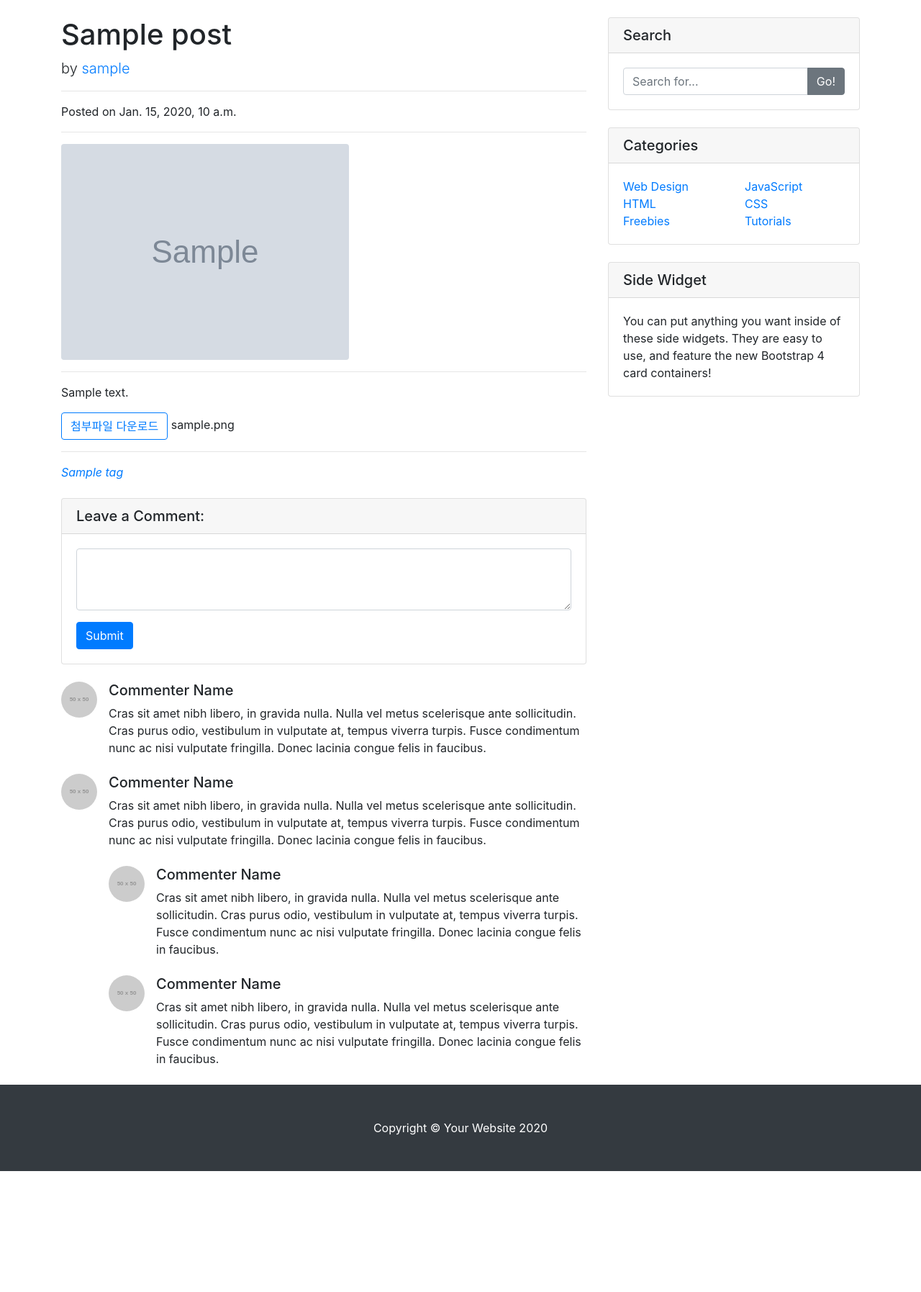
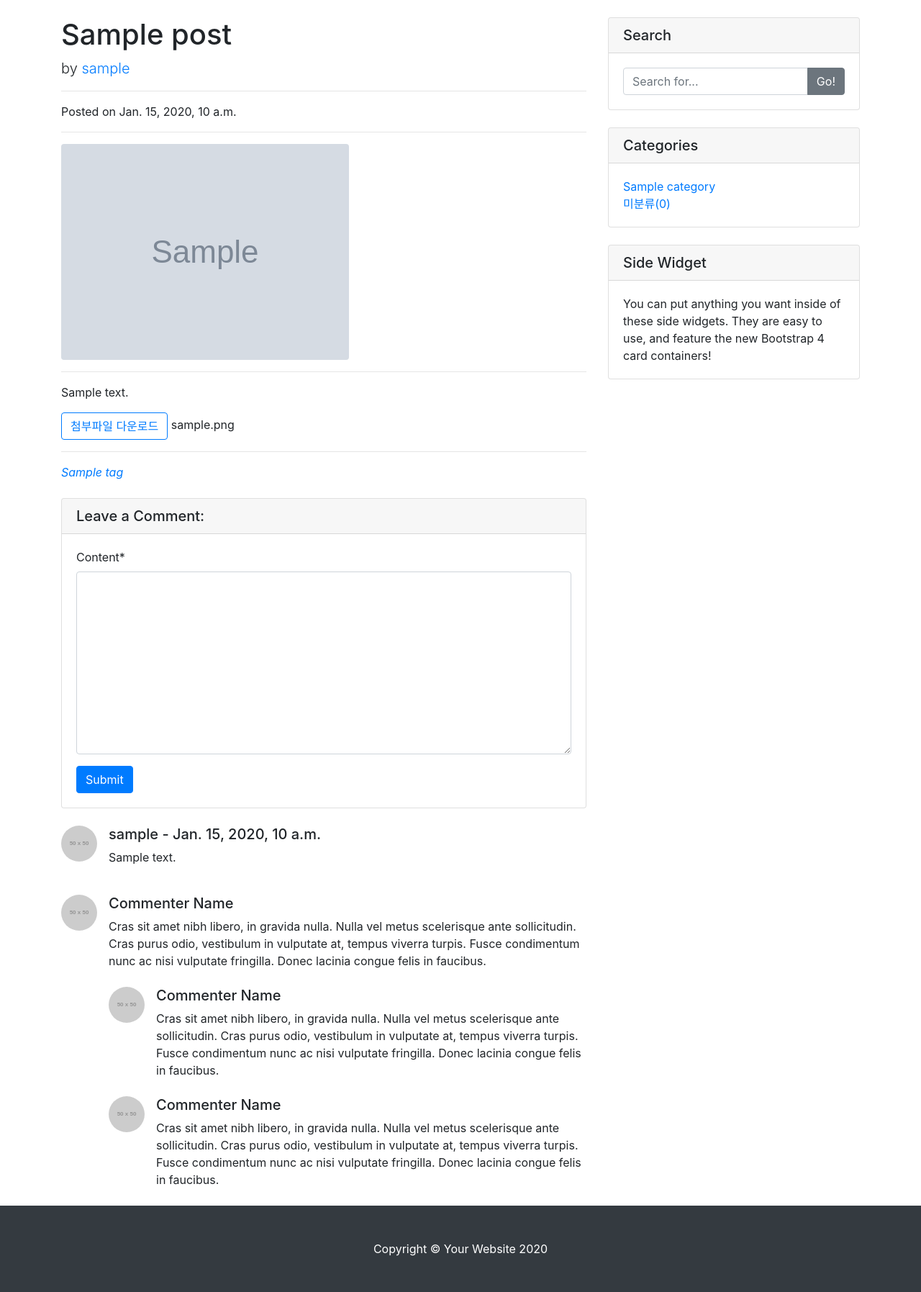
Before and after one commit to chj0112/cloud-programming, a Django app: page /blog/1/ in a window 1280 px wide. Shown: the part 56-1851 px from the top of the page at 72% size. Before the commit the page ends 1683 px from the top, so only its background shows below. Run offline with Django 4.2, Linux system fonts and the light colour scheme; tables that the repository leaves empty hold one stand-in row (values such as "Sample post"); grey boxes marked "Sample" are stand-in pictures; grey boxes labelled with a size stand in for pictures from a placeholder-image service; some libraries are stand-ins or nearby versions.

Commit message:
댓글 관련 기능 추가

```diff
--- a/django_project/blog/admin.py
+++ b/django_project/blog/admin.py
@@ -1,9 +1,10 @@
 from django.contrib import admin
 from markdownx.admin import MarkdownxModelAdmin
 
-from .models import Post, Category, Tag
+from .models import Post, Category, Tag, Comment
 
 admin.site.register(Post, MarkdownxModelAdmin)
+admin.site.register(Comment)
 
 
 class CategoryAdmin(admin.ModelAdmin):
--- /dev/null
+++ b/django_project/blog/forms.py
@@ -0,0 +1,9 @@
+from django import forms
+
+from .models import Comment
+
+
+class CommentForm(forms.ModelForm):
+    class Meta:
+        model = Comment
+        fields = ['content', ]
--- a/django_project/blog/models.py
+++ b/django_project/blog/models.py
@@ -56,3 +56,18 @@ class Post(models.Model):
 
     def get_content_markdown(self):
         return markdown(self.content)
+
+
+class Comment(models.Model):
+    post = models.ForeignKey(Post, on_delete=models.CASCADE)
+    author = models.ForeignKey(User, on_delete=models.CASCADE)
+    content = models.TextField()
+
+    created_at = models.DateTimeField(auto_now_add=True)
+    updated_at = models.DateTimeField(auto_now=True)
+
+    def __str__(self):
+        return f'{self.author} - {self.content}'
+
+    def get_absolute_url(self):
+        return f'{self.post.get_absolute_url()}#comment--{self.pk}'
--- a/django_project/blog/templates/blog/post_detail.html
+++ b/django_project/blog/templates/blog/post_detail.html
@@ -1,3 +1,4 @@
+{% load crispy_forms_filters %}
 <!DOCTYPE html>
 {% load static %}
 <html lang="ko">
@@ -105,23 +106,28 @@
         <div class="card my-4">
           <h5 class="card-header">Leave a Comment:</h5>
           <div class="card-body">
-            <form>
+            <form method="POST" action="{{ post.get_absolute_url }}/add_comment/"> {% csrf_token %}
               <div class="form-group">
-                <textarea class="form-control" rows="3"></textarea>
+                  {{ comment_form | crispy }}
               </div>
               <button type="submit" class="btn btn-primary">Submit</button>
             </form>
           </div>
         </div>
 
+        {% if post.comment_set.exists %}
+            {% for comment in post.comment_set.iterator %}
                 <!-- Single Comment -->
-        <div class="media mb-4">
+                <div class="media mb-4" id="comment--{{ comment.pk }}">
                   <img class="d-flex mr-3 rounded-circle" src="http://placehold.it/50x50" alt="">
                   <div class="media-body">
-            <h5 class="mt-0">Commenter Name</h5>
-            Cras sit amet nibh libero, in gravida nulla. Nulla vel metus scelerisque ante sollicitudin. Cras purus odio, vestibulum in vulputate at, tempus viverra turpis. Fusce condimentum nunc ac nisi vulputate fringilla. Donec lacinia congue felis in faucibus.
+                    <h5 class="mt-0">{{ comment.author }} - {{ comment.created_at }}</h5>
+                    <p>{{ comment.content }}</p>
                   </div>
                 </div>
+            {% endfor %}
+        {% endif %}
+
 
         <!-- Comment with nested comments -->
         <div class="media mb-4">
@@ -174,27 +180,13 @@
             <div class="row">
               <div class="col-lg-6">
                 <ul class="list-unstyled mb-0">
+                        {% for category in categories %}
                             <li>
-                    <a href="#">Web Design</a>
+                                <a href="{{ category.get_absolute_url }}">{{ category.name }}</a>
                             </li>
+                        {% endfor %}
                         <li>
-                    <a href="#">HTML</a>
-                  </li>
-                  <li>
-                    <a href="#">Freebies</a>
-                  </li>
-                </ul>
-              </div>
-              <div class="col-lg-6">
-                <ul class="list-unstyled mb-0">
-                  <li>
-                    <a href="#">JavaScript</a>
-                  </li>
-                  <li>
-                    <a href="#">CSS</a>
-                  </li>
-                  <li>
-                    <a href="#">Tutorials</a>
+                            <a href="/blog/category/no-category">미분류({{ no_category_count }})</a>
                         </li>
                     </ul>
               </div>
--- a/django_project/blog/urls.py
+++ b/django_project/blog/urls.py
@@ -9,6 +9,7 @@ urlpatterns = [
     path('create_post/', views.PostCreate.as_view()),
     path('update_post/<int:pk>/', views.PostUpdate.as_view()),
     path('<int:pk>/', views.PostDetail.as_view()),
+    path('<int:pk>/add_comment/', views.add_comment),
     path('category/<str:slug>/', views.categories_page),
     path('tag/<str:slug>/', views.tag_page),
 ]
--- a/django_project/blog/views.py
+++ b/django_project/blog/views.py
@@ -2,6 +2,7 @@ from django.contrib.auth.mixins import LoginRequiredMixin, UserPassesTestMixin
 from django.shortcuts import render, redirect
 from django.views.generic import ListView, DetailView, CreateView, UpdateView
 
+from .forms import CommentForm
 from .models import Post, Category, Tag
 
 
@@ -60,7 +61,7 @@ class PostDetail(DetailView):
         context = super(PostDetail, self).get_context_data()
         context['categories'] = Category.objects.all()
         context['no_category_count'] = Post.objects.filter(category=None).count()
-
+        context['comment_form'] = CommentForm
         return context
 
 
@@ -92,3 +93,20 @@ def tag_page(request, slug):
         'no_category_count': Post.objects.filter(category=None).count(),
     }
     return render(request, 'blog/post_list.html', context)
+
+
+def add_comment(request, pk):
+    if not request.user.is_authenticated:
+        raise PermissionError
+
+    if request.method == 'POST':
+        post = Post.objects.get(pk=pk)
+        comment_form = CommentForm(request.POST)
+        comment_temp = comment_form.save(commit=False)
+        comment_temp.post = post
+        comment_temp.author = request.user
+        comment_temp.save()
+
+        return redirect(post.get_absolute_url())
+    else:
+        raise PermissionError
```
Also changed, not shown: django_project/single_pages/templates/single_pages/main.html (+8 -0 lines), django_project/single_pages/views.py (+6 -1 lines). Lines whose indentation alone changed are shown as unchanged.
